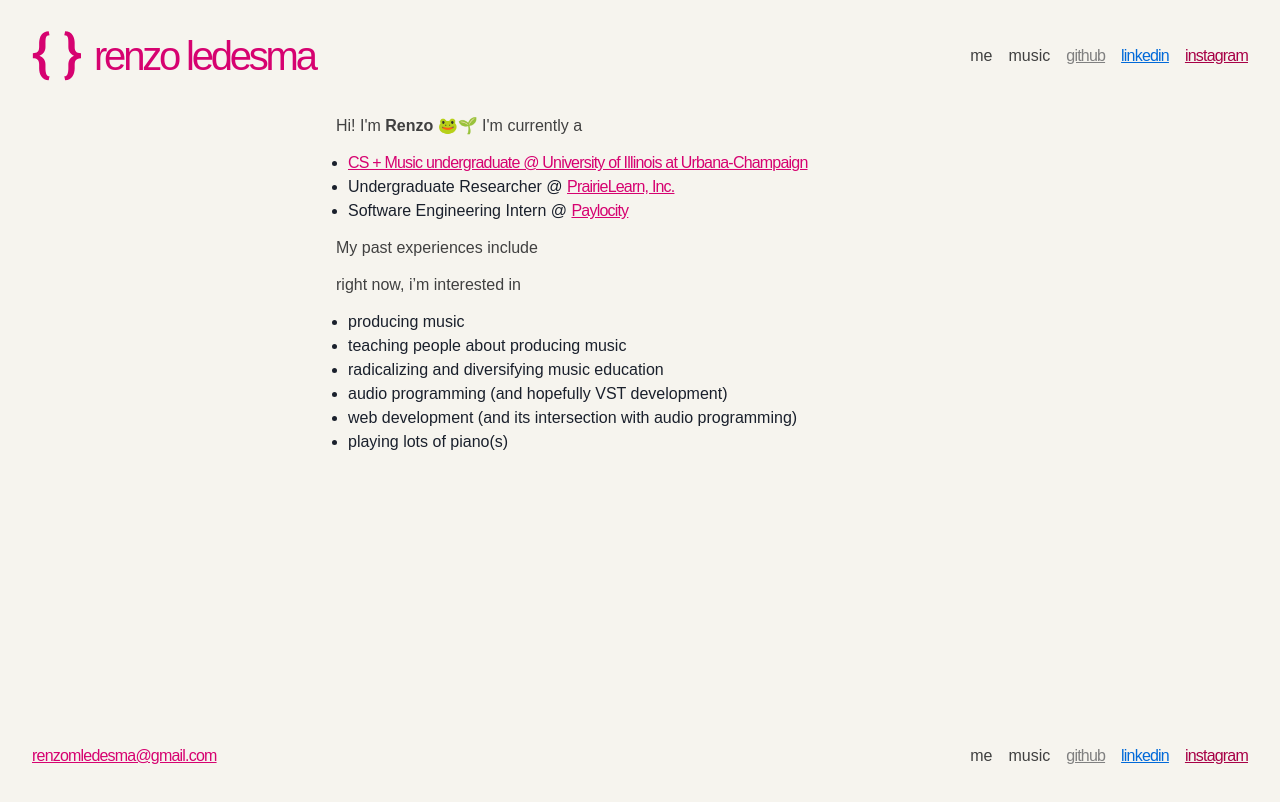
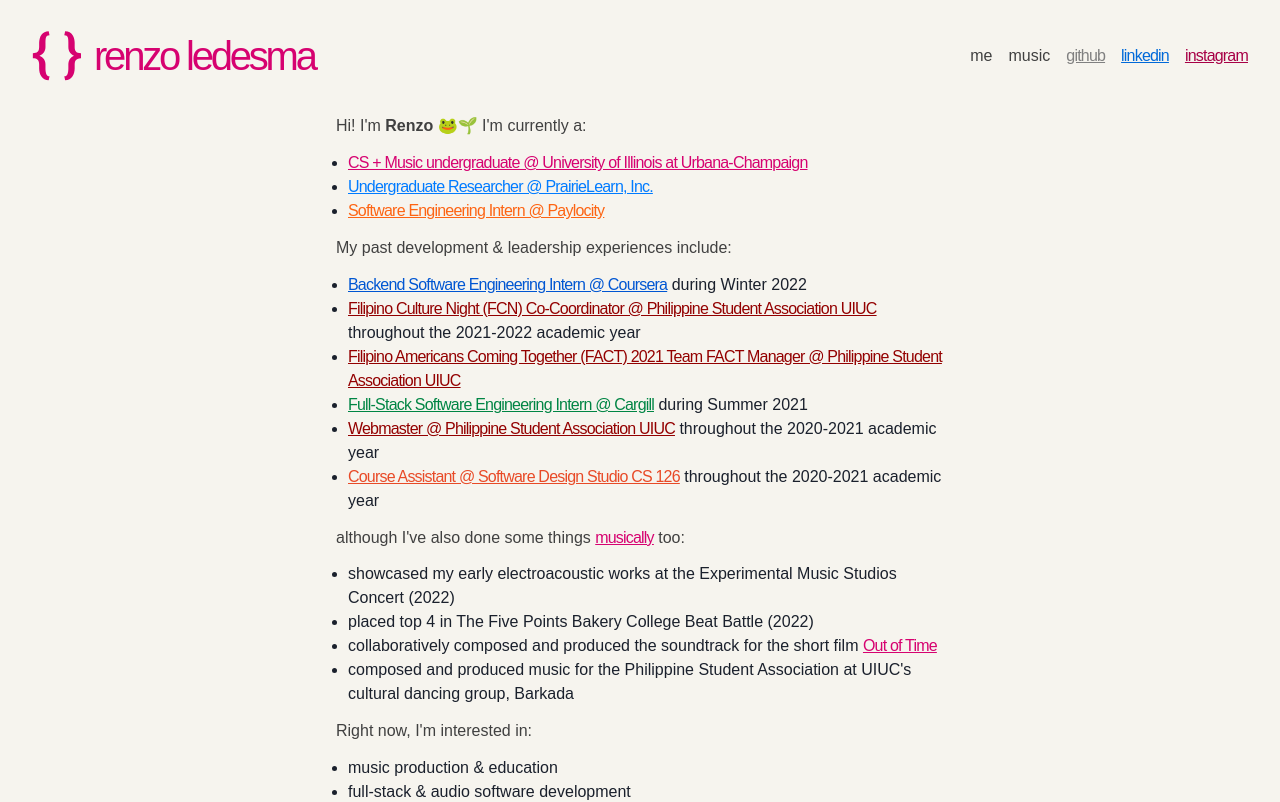
Before and after one commit to renzol2/portfolio, a Next.js app: page /me in a window 1280 px wide. Shown: the top 802 px of the page. Built offline with nearby package versions, Linux system fonts and the light colour scheme.

Commit message:
Finish self description

```diff
--- a/content/me.mdx
+++ b/content/me.mdx
@@ -1,16 +1,38 @@
-Hi! I'm **Renzo** 🐸🌱 I'm currently a
+import Hoverable from '../components/Hoverable.tsx';
+import {
+  COURSERA_BLUE,
+  PSA_MAROON,
+  CARGILL_GREEN,
+  URBANA_ORANGE,
+  PRAIRIELEARN_BLUE,
+  PAYLOCITY_ORANGE,
+} from '../theme/colors';
+
+Hi! I'm **Renzo** 🐸🌱 I'm currently a:
 
 - [CS + Music undergraduate @ University of Illinois at Urbana-Champaign](https://music.illinois.edu/area/cs-music)
-- Undergraduate Researcher @ [PrairieLearn, Inc.](https://www.prairielearn.org/)
-- Software Engineering Intern @ [Paylocity](https://www.paylocity.com/)
+- <Hoverable color={PRAIRIELEARN_BLUE}>Undergraduate Researcher @ PrairieLearn, Inc.</Hoverable>
+- <Hoverable color={PAYLOCITY_ORANGE}>Software Engineering Intern @ Paylocity</Hoverable>
 
-My past experiences include
+My past development & leadership experiences include:
 
-right now, i’m interested in
+- <Hoverable color={COURSERA_BLUE}>Backend Software Engineering Intern @ Coursera</Hoverable> during Winter 2022
+- <Hoverable color={PSA_MAROON}>Filipino Culture Night (FCN) Co-Coordinator @ Philippine Student Association UIUC</Hoverable> throughout the 2021-2022 academic year
+- <Hoverable color={PSA_MAROON}>Filipino Americans Coming Together (FACT) 2021 Team FACT Manager @ Philippine Student Association UIUC</Hoverable>
+- <Hoverable color={CARGILL_GREEN}>Full-Stack Software Engineering Intern @ Cargill</Hoverable> during Summer 2021
+- <Hoverable color={PSA_MAROON}>Webmaster @ Philippine Student Association UIUC</Hoverable> throughout the 2020-2021 academic year
+- <Hoverable color={URBANA_ORANGE}>Course Assistant @ Software Design Studio CS 126</Hoverable> throughout the 2020-2021 academic year
 
-- producing music
-- teaching people about producing music
-- radicalizing and diversifying music education
-- audio programming (and hopefully VST development)
-- web development (and its intersection with audio programming)
-- playing lots of piano(s)
+although I've also done some things [musically](/music) too:
+
+- showcased my early electroacoustic works at the Experimental Music Studios Concert (2022)
+- placed top 4 in The Five Points Bakery College Beat Battle (2022)
+- collaboratively composed and produced the soundtrack for the short film [Out of Time](/out-of-time)
+- composed and produced music for the Philippine Student Association at UIUC's cultural dancing group, Barkada
+
+Right now, I'm interested in:
+
+- music production & education
+- full-stack & audio software development
+- activism and organization
+- figuring out my future 😅
--- a/theme/colors.ts
+++ b/theme/colors.ts
@@ -8,6 +8,9 @@ export const INSTAGRAM = '#A70046';
 export const URBANA_ORANGE = '#E84A27';
 export const CARGILL_GREEN = '#008544';
 export const PRAIRIELEARN_BLUE = '#007BFF';
+export const COURSERA_BLUE = '#0056D2';
+export const PAYLOCITY_ORANGE = '#FD6413';
+export const PSA_MAROON = '#930000';
 export const RANDOM_COLORS = [
   HIGHLIGHT_COLOR,
   PRIMARY_ACCENT,
```
